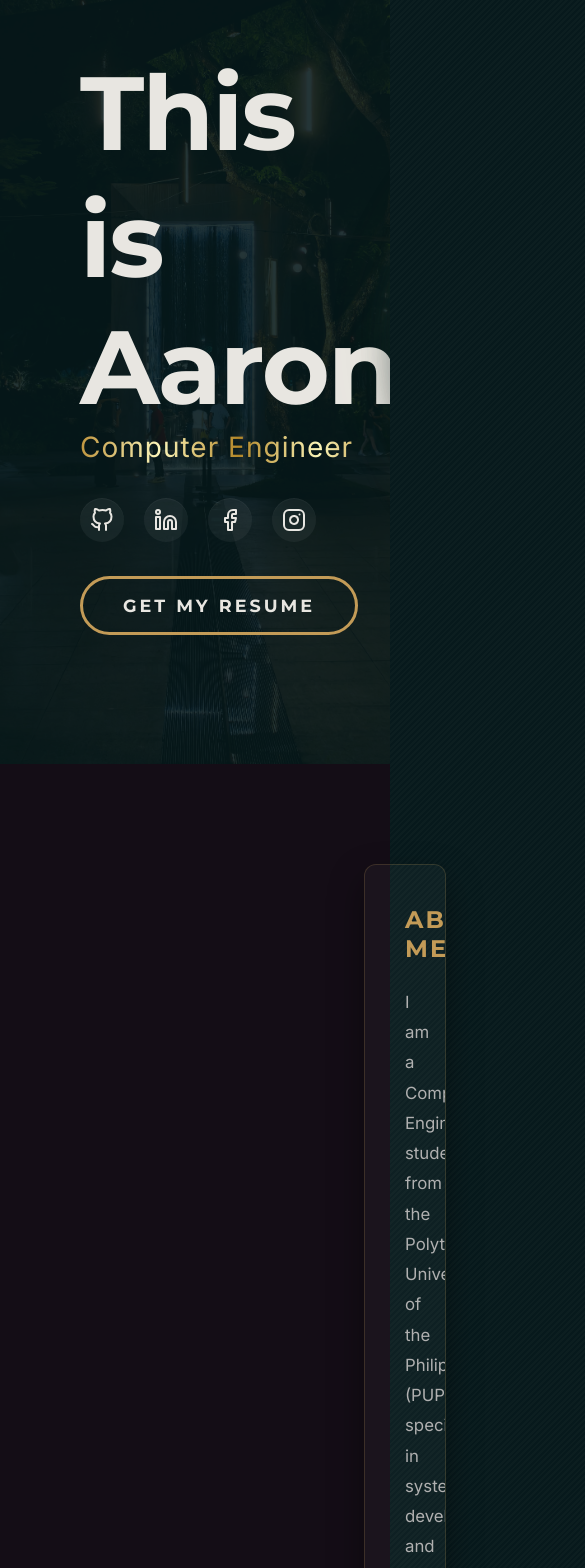
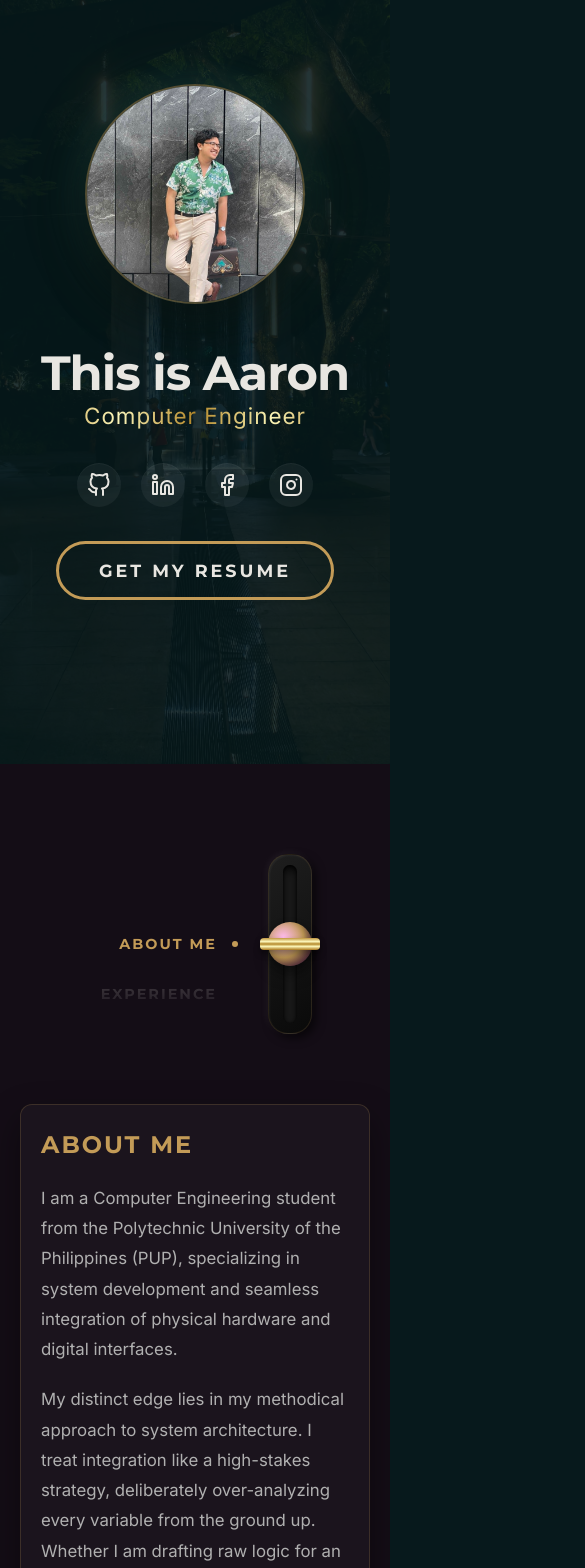
Before and after one commit to Flere2134/my-portfolio, a Vue app: page / in a window 390 px wide. Shown: the part 80-1648 px from the top of the page, 585 px wide, since content can reach past the window. Built offline with nearby package versions, Linux system fonts and the light colour scheme.

Commit message:
update: added responsiveness to devices

```diff
--- a/src/App.vue
+++ b/src/App.vue
@@ -99,6 +99,12 @@ const currentComponent = computed(() => componentMap[currentSection.value])
 /* Apply border-box globally to prevent padding from expanding widths */
 *, *::before, *::after {
   box-sizing: border-box;
+}
+
+html, body {
+  width: 100%;
+  max-width: 100vw;
+  overflow-x: hidden;
 }
 
 body {
@@ -415,4 +421,45 @@ body {
   /* Brings back the velvet plum to match Screen 2 */
   background-color: var(--color-bg-2);
 }
+
+@media (max-width: 1024px) {
+  /* --- Global Resets --- */
+  .portfolio-container { overflow-x: hidden; width: 100%; }
+
+  /* --- Screen 1: The Hero --- */
+  .hero-container {
+    flex-direction: column-reverse;
+    justify-content: center;
+    gap: 40px;
+    padding: 0 20px;
+    text-align: center;
+  }
+
+  .left-content { align-items: center; }
+  .social-links, .dossier-btn.prominent { align-self: center; }
+  .titles h1 { font-size: clamp(3rem, 8vw, 6.5rem); letter-spacing: -1px; } /* Fluid typography */
+  .titles h2 { font-size: 1.4rem; }
+
+  .profile-photo.massive {
+    width: clamp(220px, 40vw, 350px); /* Scales smoothly between phones and iPads */
+    height: clamp(220px, 40vw, 350px);
+  }
+
+  /* --- Screen 2: The Dossier --- */
+  .interactive-section {
+    flex-direction: column;
+    padding: 60px 20px;
+    gap: 40px;
+  }
+
+  .content-display {
+    width: 100%;
+    padding: 25px 20px;
+  }
+
+  /* --- Screen 4: The Terminal --- */
+  .screen-4-bg { padding: 60px 20px; }
+  .terminal-casing { width: 100%; }
+  .terminal-body { padding: 25px 20px; }
+}
 </style>
--- a/src/components/ImageSlots.vue
+++ b/src/components/ImageSlots.vue
@@ -144,4 +144,35 @@ const imageStrip = [...baseImages, ...baseImages]
 .image-slot:hover img {
   filter: brightness(1) contrast(1);
 }
+
+@media (max-width: 1024px) {
+  .slot-machine-casing {
+    padding: 20px 15px;
+    border-radius: 12px;
+  }
+
+  .reels-container {
+    gap: 10px;
+    padding: 10px;
+  }
+
+  .reel-window {
+    width: 28vw;
+    height: 28vw;
+    max-width: 250px;
+    max-height: 250px;
+  }
+
+  .image-slot {
+    width: 100%;
+    height: 100%;
+    padding: 5px;
+  }
+
+  .section-content h2 {
+    font-size: 1.5rem;
+    margin-bottom: 25px;
+    text-align: center;
+  }
+}
 </style>
```
